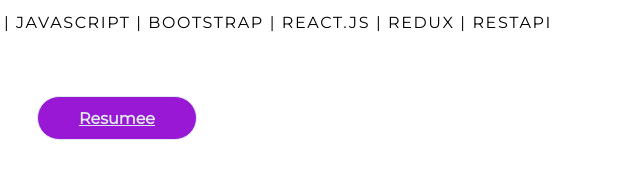
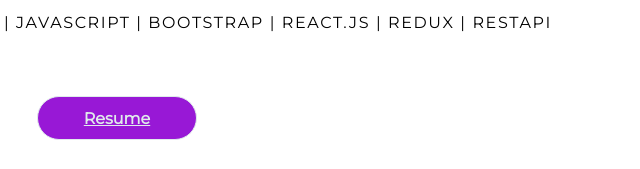
Before and after one commit to Aishwarypatle/Portfolio, a plain HTML site: page index.html in a window 1280 px wide. Shown: the part 1377-1546 px from the top of the page, 523-1163 px from the left. Drawn offline with Linux system fonts and the light colour scheme; a web font is replaced by a local one.

Commit message:
fixed:error

```diff
--- a/index.html
+++ b/index.html
@@ -43,7 +43,7 @@
             <p>I am skilled in some latest frontend technologies and I keep approach for problem solving skills</p>
             <p id="p-tech">I am familiar with - HTML5 | CSS3 | JAVASCRIPT | BOOTSTRAP | REACT.JS | REDUX | RESTAPI</p>
             <button > <a class="download" href="AishPatle.pdf" download>
-                Resumee
+                Resume
             </a></button>
         </div>
 
```
